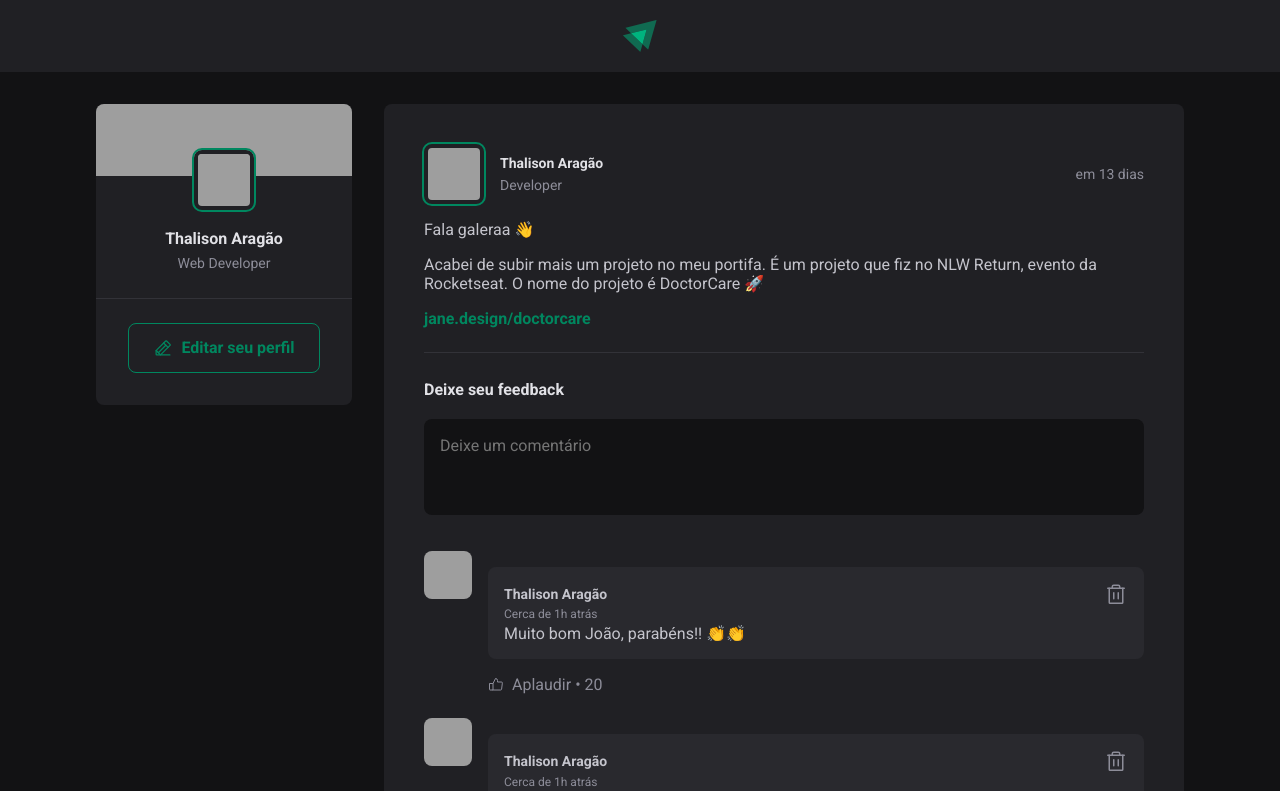
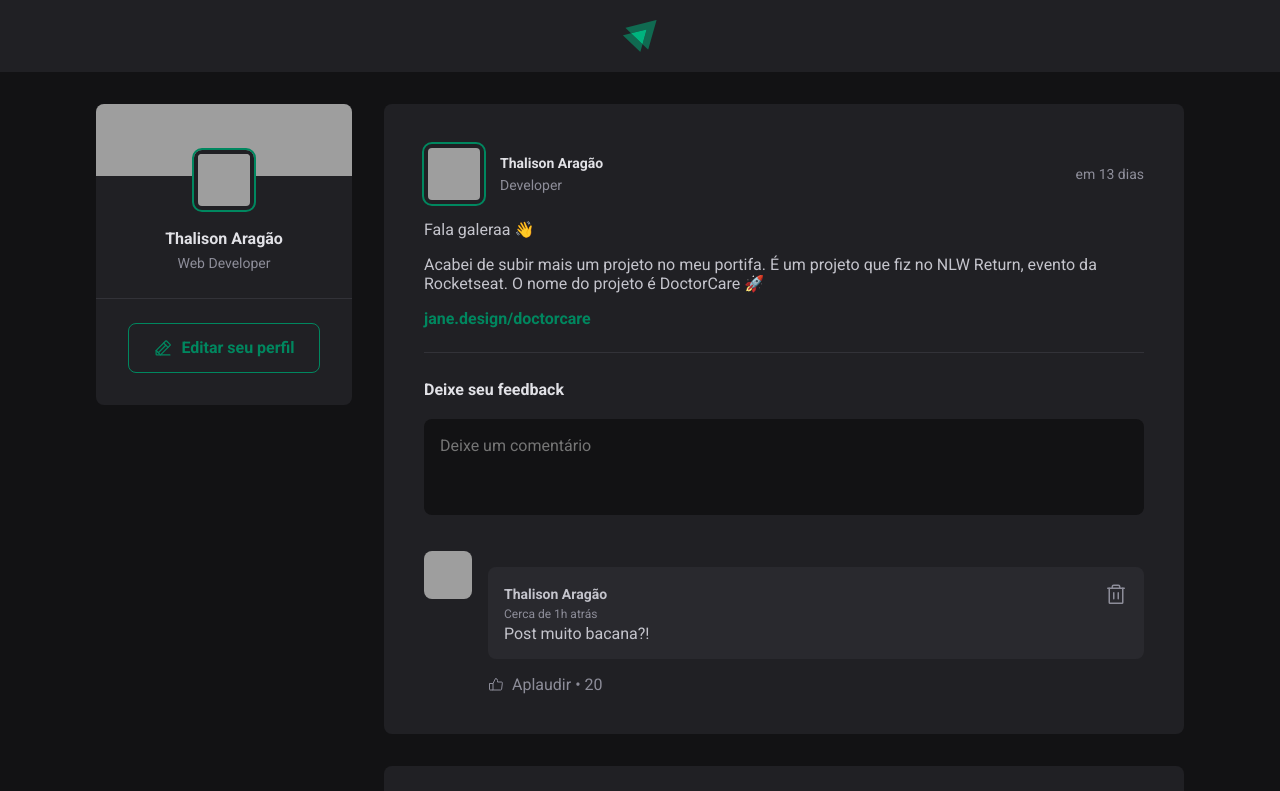
Before and after one commit to thalisonaragao/Ingnite-Feed, a React (Vite) app in the folder Ignite-feed/: page / in a window 1280 px wide. Shown: the top 791 px of the page. Built offline with nearby package versions, Linux system fonts and the light colour scheme; grey boxes are pictures that could not be loaded.

Commit message:
Inserindo comentários (Programação declarativa

```diff
--- a/Ignite-feed/src/components/Comment.jsx
+++ b/Ignite-feed/src/components/Comment.jsx
@@ -2,7 +2,7 @@
 import styles from './Comment.module.css'
 import { Avatar } from './Avatar'
 
-export function Comment(){
+export function Comment({content}){
     return(
         <div className={styles.comment}>
             <Avatar hasBorder={false} src="https://github.com/thalisonaragao.png"/>
@@ -17,7 +17,7 @@
                             <Trash size={24}/>
                         </button>
                     </header>
-                    <p>Muito bom João, parabéns!! 👏👏</p>
+                    <p>{content}</p>
                 </div>
                 <footer>
                    <button>
--- a/Ignite-feed/src/components/Post.jsx
+++ b/Ignite-feed/src/components/Post.jsx
@@ -10,9 +10,10 @@
 
 export function Post({author, publishedAt, content}){
     const [comments, setComments] = useState([
-        1,
-        2,
+        'Post muito bacana?!'
     ])
+
+    const [newCommentText, setNewCommentText] = useState('')
 
     const publishedDateFormatted = format(publishedAt,"d 'de' LLLL 'às' HH:mm'h'",{
         locale: ptBR,
@@ -25,8 +26,15 @@
 
     function handlerCreateNewComment(){
         event.preventDefault()
-        setComments([...comments, comments.length + 1]);
+        setComments([...comments, newCommentText]);
+        setNewCommentText('');
+
     }
+
+    function handleNewCommentChange(){
+        setNewCommentText(event.target.value)
+    }
+
     return(
         <article className={styles.post}>
             <header>
@@ -53,8 +61,12 @@
                 </div>
                 <form onSubmit={handlerCreateNewComment} className={styles.commentForm}>
                     <strong>Deixe seu feedback</strong>
+
                     <textarea
+                        name="comment"
                         placeholder='Deixe um comentário'
+                        value={newCommentText} //Toda vez que o estado mudar a textarea vai refletir a alteração
+                        onChange={handleNewCommentChange} //Monitora toda vez que tiver um conteúdo nesta textArea
                     />
 
                     <footer>
@@ -64,7 +76,7 @@
 
                 <div className={styles.commentList}>
                     {comments.map(comment=>{
-                        return <Comment />
+                        return <Comment content={comment}/>
                     })}
                 </div>
 
```
